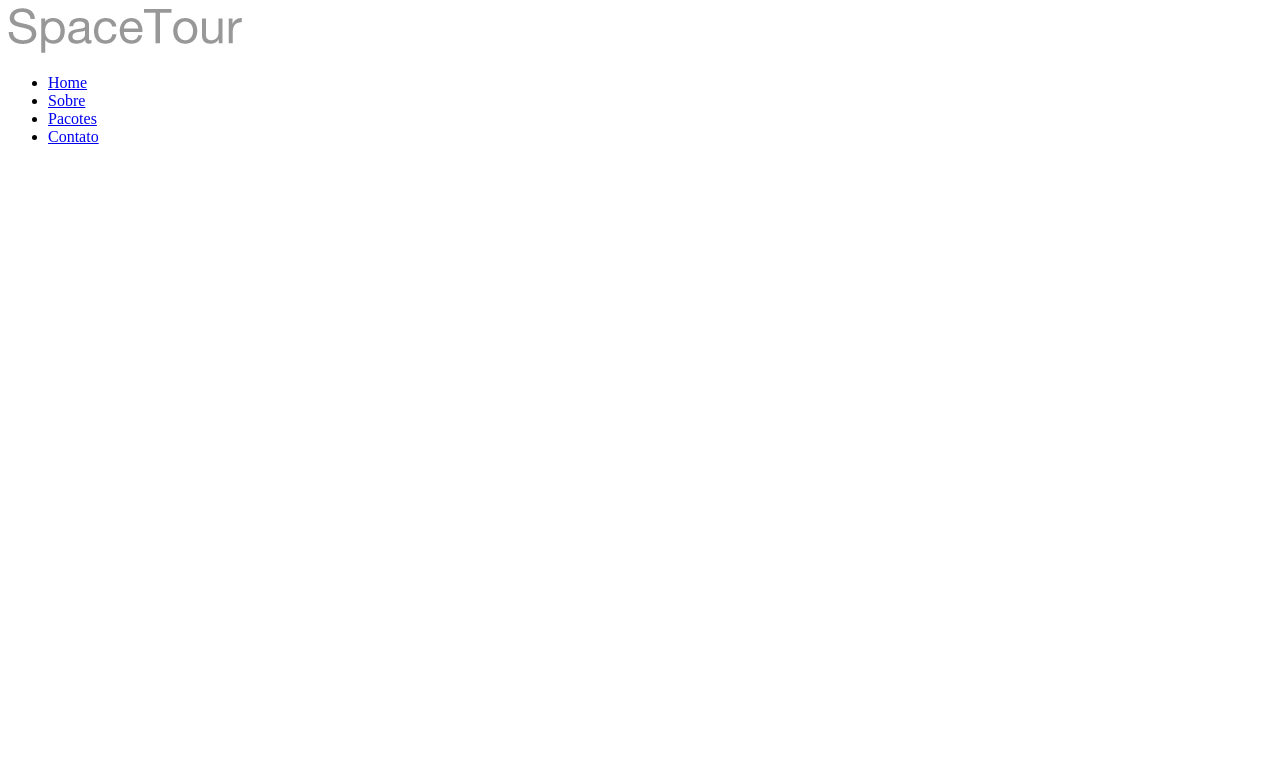
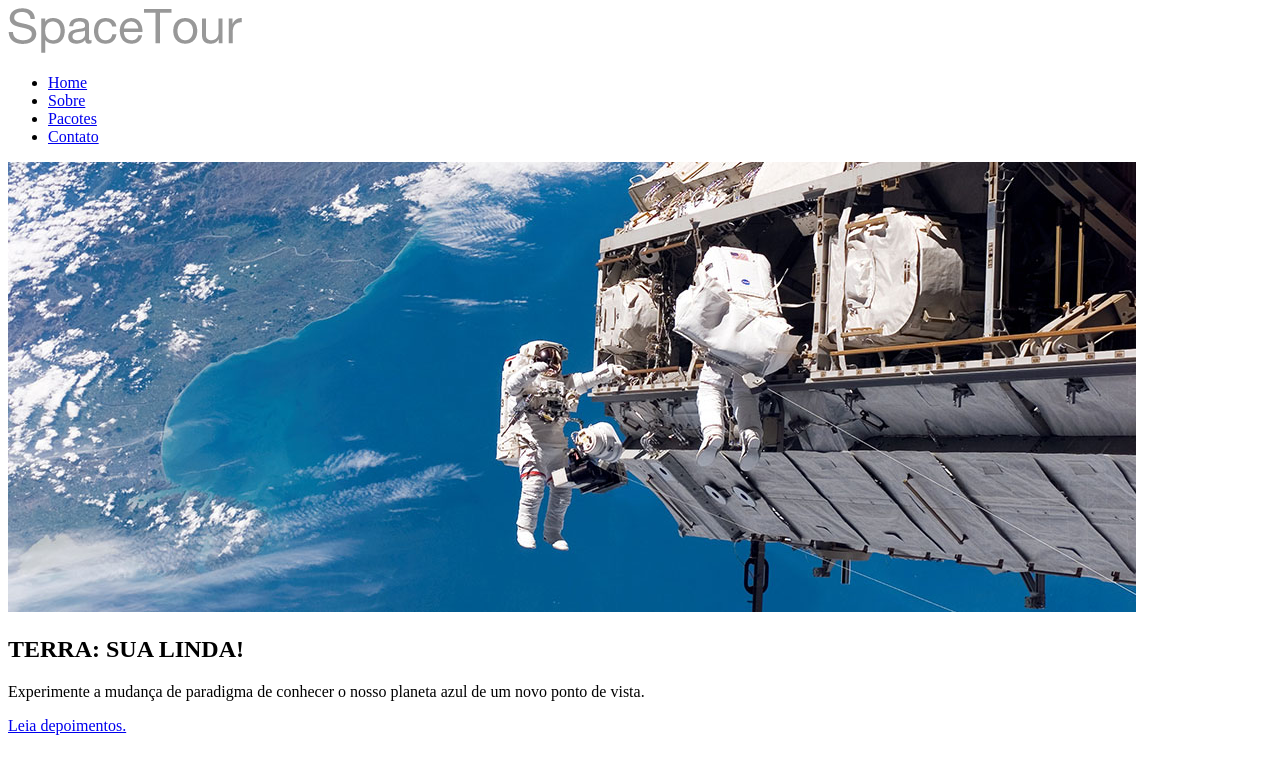
Before and after one commit to emersonnfs/spacetour, a plain HTML site: page index.html in a window 1280 px wide. Drawn offline with Linux system fonts and the light colour scheme.

Commit message:
Adicionado a section.

```diff
--- a/index.html
+++ b/index.html
@@ -7,6 +7,8 @@
     <title>SpaceTur</title>
 </head>
 <body>
+    <div class="container">
+
     <header class="cabecalho">
         <img src="./img/logo-spacetours.png" alt="logo-spacetours" class="logo">
         <div class="menu">
@@ -18,6 +20,13 @@
             </ul>
         </div>
     </header>
-
+    <section class="banner">
+        <img src="./img/banner.jpg" alt="imagem de banner">
+        <div class="box">
+            <h1>TERRA: SUA LINDA!</h1>
+            <p>Experimente a mudança de paradigma de conhecer o nosso planeta azul de um novo ponto de vista.</p>
+            <a href="#">Leia depoimentos.</a>
+        </div>
+    </section>
 </body>
 </html>
```
